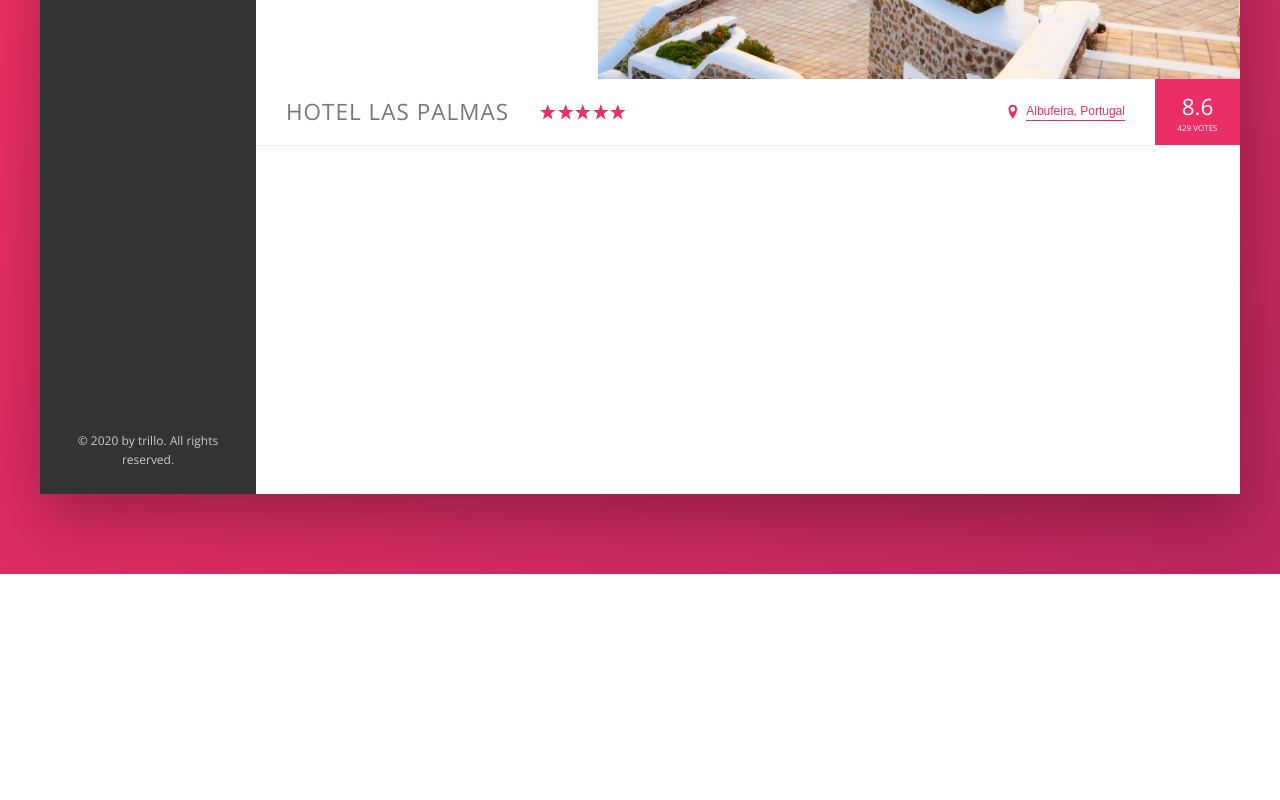
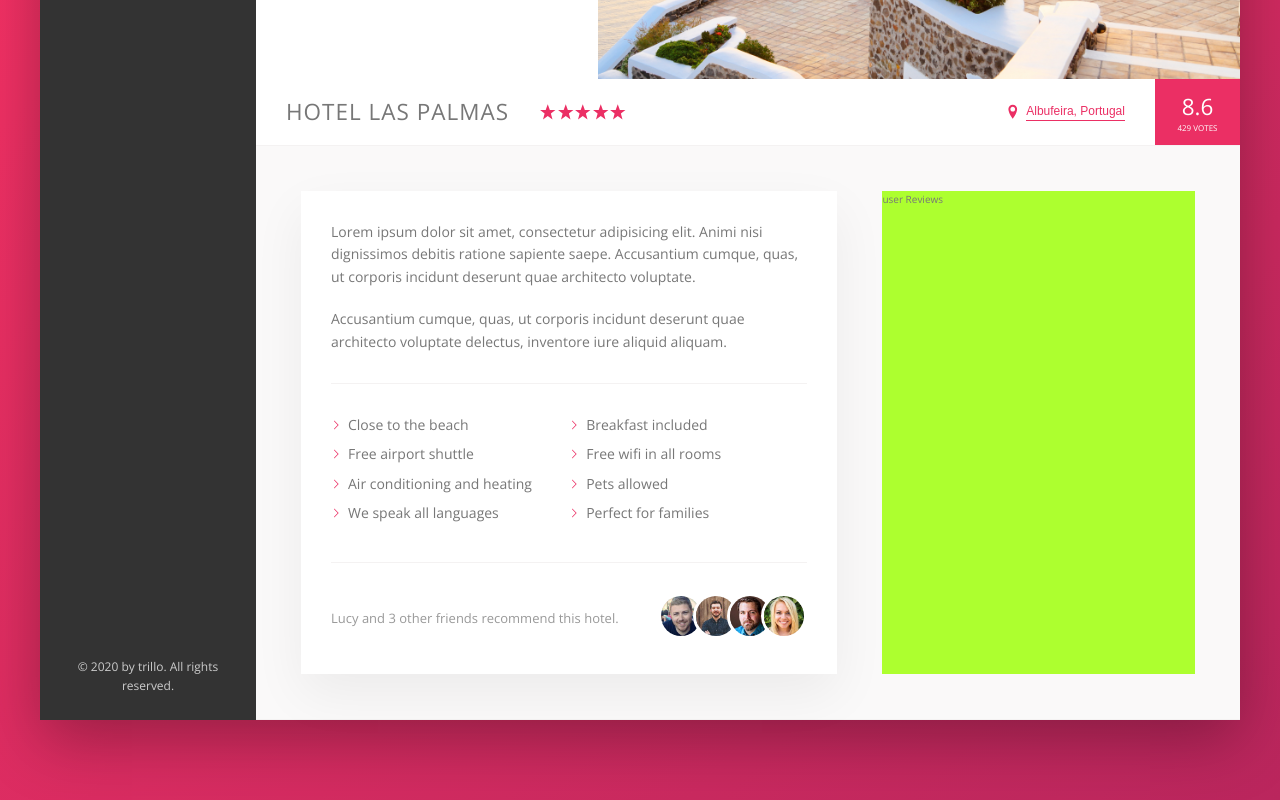
Before and after one commit to singhvikram26/Trillo, a website: page index.html in a window 1280 px wide. Shown: the part 456-1256 px from the top of the page. Before the commit the page ends 1030 px from the top, so only its background shows below. Drawn offline with nearby package versions, Linux system fonts and the light colour scheme.

Commit message:
completed the description part

```diff
--- a/index.html
+++ b/index.html
@@ -88,6 +88,7 @@
 
 
                 <main class="hotel-view">
+                    <!--HOTEL GALLERY SECTION STARTS HERE-->
                     <div class="gallery">
                         <figure class="gallery__item">
                             <img src="img/hotel-1.jpg" alt="Photo of hotel 1" class="gallery__photo">
@@ -100,6 +101,7 @@
                         </figure>
                     </div>
 
+                    <!--HOTEL OVERVIEW SECTION STARTS HERE-->
                     <div class="overview">
                         <h1 class="overview__heading">
                             Hotel las palmas
@@ -134,6 +136,46 @@
                             <div class="overview__rating-average">8.6</div>
                             <div class="overview__rating-count">429 votes</div>
                         </div>
+
+                    </div>
+
+                    <!--HOTEL Detail SECTION STARTS HERE-->
+                    <div class="detail">
+                        <div class="description">
+                            <p class="paragraph">
+                                Lorem ipsum dolor sit amet, consectetur adipisicing elit. Animi nisi dignissimos debitis
+                                ratione sapiente saepe. Accusantium cumque, quas, ut corporis incidunt deserunt quae architecto voluptate.
+                            </p>
+                            <p class="paragraph">
+                                Accusantium cumque, quas, ut corporis incidunt deserunt quae architecto voluptate delectus, inventore
+                                iure aliquid aliquam.
+                            </p>
+                            <ul class="list">
+                                <li class="list__item">Close to the beach</li>
+                                <li class="list__item">Breakfast included</li>
+                                <li class="list__item">Free airport shuttle</li>
+                                <li class="list__item">Free wifi in all rooms</li>
+                                <li class="list__item">Air conditioning and heating</li>
+                                <li class="list__item">Pets allowed</li>
+                                <li class="list__item">We speak all languages</li>
+                                <li class="list__item">Perfect for families</li>
+                            </ul>
+                            <div class="recommend">
+                                <p class="recommend__count">
+                                    Lucy and 3 other friends recommend this hotel.
+                                </p>
+                                <div class="recommend__friends">
+                                    <img src="img/user-3.jpg" alt="Friend 1" class="recommend__photo">
+                                    <img src="img/user-4.jpg" alt="Friend 2" class="recommend__photo">
+                                    <img src="img/user-5.jpg" alt="Friend 3" class="recommend__photo">
+                                    <img src="img/user-6.jpg" alt="Friend 4" class="recommend__photo">
+                                </div>
+                            </div>
+                        </div>
+
+                        <div class="user-reviews">
+                            user Reviews
+                        </div>
                     </div>
                 </main>
             </div>
--- a/sass/_base.scss
+++ b/sass/_base.scss
@@ -13,6 +13,9 @@
     --color-grey-dark-3: #999;
 
     --shadow-dark:0 2rem 6rem rgba(0, 0, 0, .3);
+    --shadow-light:0 2rem 5rem rgba(0, 0, 0, .06);
+
+    --line:1px solid var(--color-grey-light-2);
 
 }
 
--- a/sass/_components.scss
+++ b/sass/_components.scss
@@ -209,7 +209,7 @@
 .overview{
     display: flex;
     align-items: center;
-    border-bottom: 1px solid var(--color-grey-light-2);
+    border-bottom: var(--line);
 
     &__heading{
         font-size: 2.25rem;
@@ -310,3 +310,76 @@
         box-shadow: none;
     }
 }
+
+
+////////////////////////////////////////////////////////////////
+// PARAGRAPH
+.paragraph:not(:last-of-type){
+    margin-bottom: 2rem;
+}
+
+
+////////////////////////////////////////////////////////////////
+// LIST
+.list{
+    list-style: none;
+    margin: 3rem 0;
+    padding: 3rem 0;
+    border-top: var(--line);
+    border-bottom: var(--line);
+
+    display: flex;
+    flex-wrap: wrap;
+
+    &__item{
+        flex: 0 0 50%;
+        margin-bottom: .7rem;
+    }
+
+    &__item::before{
+        content: "";
+        display: inline-block;
+        height: 1rem;
+        width: 1rem;
+        margin-right: .7rem;
+
+        //Supported in older browser
+        // background-image: url(../img/chevron-thin-right.svg);
+        // background-size: cover;
+
+        // Newer brosers - Masks
+        background-color: var(--color-primary);
+        -webkit-mask-image: url(../img/chevron-thin-right.svg);
+        -webkit-mask-size: cover;
+        mask-image: url(../img/chevron-thin-right.svg);
+        mask-size: cover;
+    }
+}
+
+
+////////////////////////////////////////////////////////////////
+// RECOMMEND
+.recommend{
+    font-size: 1.3rem;
+    color: var(--color-grey-dark-3);
+
+    display: flex;
+    align-items: center;
+
+    &__count{
+        margin-right: auto;
+    }
+
+    &__photo{
+        //Default box sizing property is content-box
+        box-sizing: content-box;
+        height: 4rem;
+        width: 4rem;
+        border-radius: 50%;
+        border: 3px solid #fff;
+
+        &:not(:last-child){
+            margin-right: -1.5rem;
+        }
+    }
+}
--- a/sass/_layout.scss
+++ b/sass/_layout.scss
@@ -10,7 +10,7 @@
     font-size: 1.4rem;
     height: 7rem;
     background-color: #fff;
-    border-bottom: 1px solid var(--color-grey-light-2);
+    border-bottom: var(--line);
 
     display: flex;
     //this will allign the element along the main axis
@@ -37,9 +37,27 @@
 .hotel-view{
     background-color: #fff;
 
-    //Test---------------------
-    height: 80rem;
-
     //this will fill the remaining place available in content box this is 82%
     flex: 1;
 }
+
+.detail{
+    display: flex;
+    padding: 4.5rem;
+    background-color: var(--color-grey-light-1);
+    border-bottom: var(--line);
+}
+
+.description{
+    font-size: 1.4rem;
+    background-color: #fff;
+    flex: 0 0 60%;
+    margin-right: 4.5rem;
+    box-shadow: var(--shadow-light);
+    padding: 3rem;
+}
+
+.user-reviews{
+    background-color: greenyellow;
+    flex: 1;
+}
```
Also changed, not shown: css/style.css.
